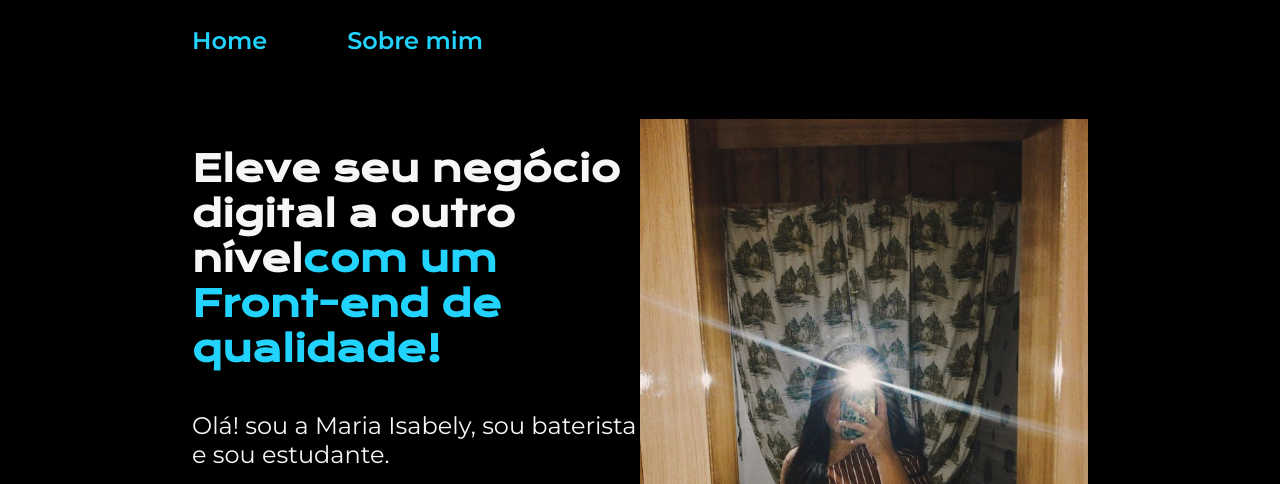
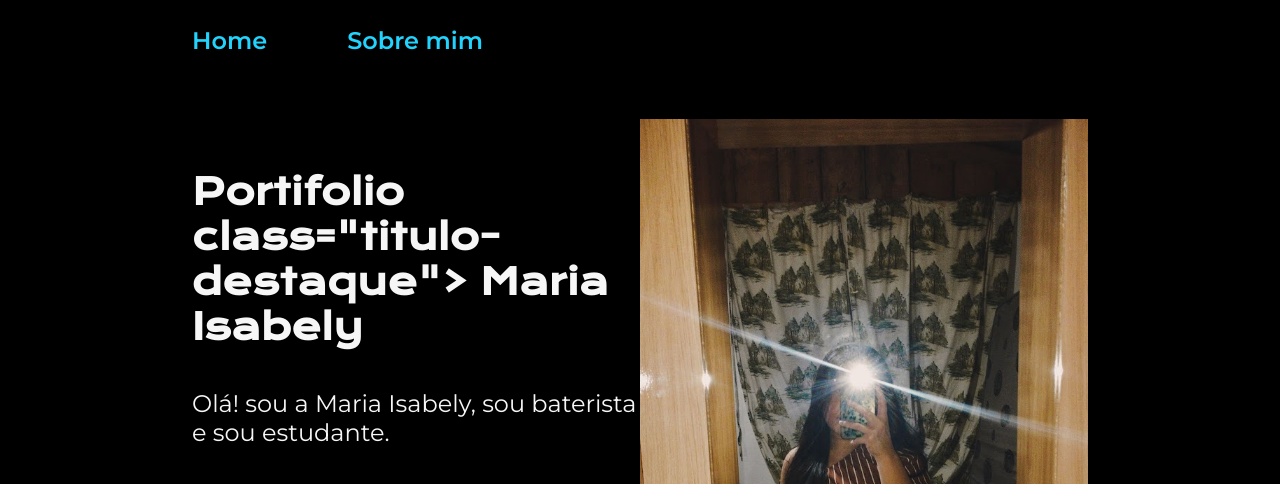
Before and after one commit to Isaa22/portifolio-maria, a plain HTML site: page index.html in a window 1280 px wide. Shown: the top 484 px of the page. Drawn offline with nearby package versions, Linux system fonts and the light colour scheme.

Commit message:
Update index.html

```diff
--- a/index.html
+++ b/index.html
@@ -18,8 +18,8 @@
     </header>
     <main class="apresentacao">
         <section class="apresentacao__conteudo">
-            <h1 class="apresentacao__conteudo__titulo">Eleve seu negócio digital a outro nível<strong
-            class="titulo-destaque">com um Front-end de qualidade!
+            <h1 class="apresentacao__conteudo__titulo"> Portifolio
+            class="titulo-destaque"> Maria Isabely
             </strong></h1>
             <p class="apresentacao__conteudo__texto">Olá! sou a Maria Isabely, sou baterista e
                 sou estudante.</p>
```
